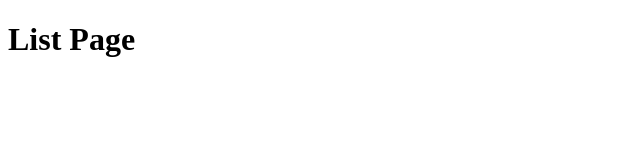
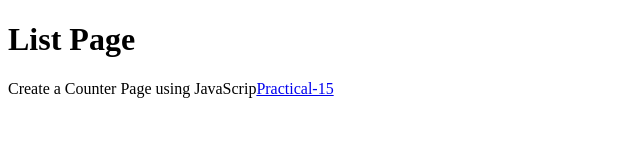
Before and after one commit to priyanshiigoyal/Fullstack_JS, a plain HTML site: page index.html in a window 1280 px wide. Shown: the whole page, without its empty margins (0-640 px from the left). Drawn offline with Linux system fonts and the light colour scheme.

Commit message:
Practical 15 added to index page

```diff
--- a/index.html
+++ b/index.html
@@ -7,6 +7,6 @@
 </head>
 <body>
     <h1>List Page</h1>
-    <a href="Practical-15.html"></a>
+    <p>Create a Counter Page using JavaScrip<a href="Practical-15.html" target="_blank">Practical-15</a></p>
 </body>
 </html>
```
